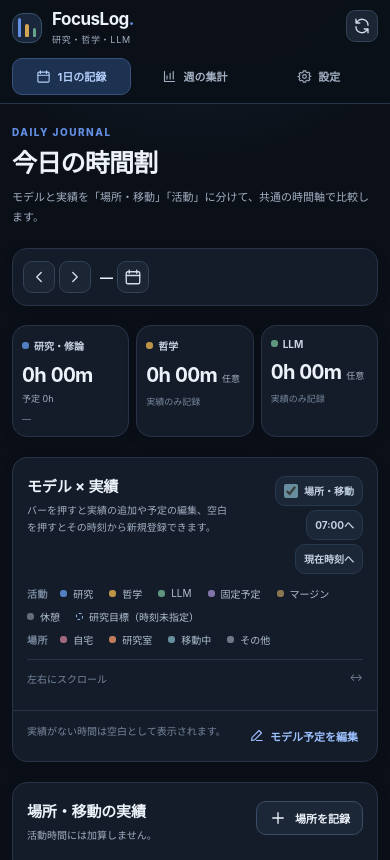
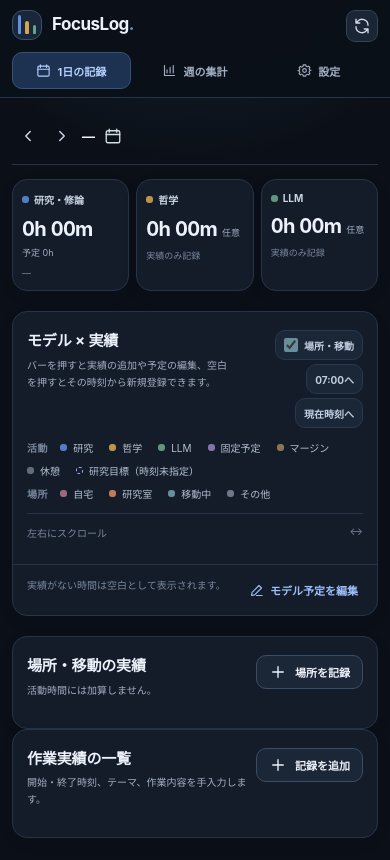
Before and after one commit to kyoropppp/2611_focuslog_prototype, a plain HTML site: page static/index.html in a window 390 px wide. Shown: the top 860 px of the page. Drawn offline with Linux system fonts and the light colour scheme; no server answers.

Commit message:
Simplify day header into a single row; drop DAILY JOURNAL and brand subtitle
- Remove the page heading block (DAILY JOURNAL / 今日の時間割 / description)
- Date navigation is now a flat one-line header: < > date 📅 ... plan state
- Remove 研究・哲学・LLM subtitle under the FocusLog logo

Co-Authored-By: Claude Opus 5.5 <noreply@anthropic.com>

```diff
--- a/static/index.html
+++ b/static/index.html
@@ -30,7 +30,7 @@
     <div class="topbar-inner">
       <div class="brand" aria-label="FocusLog">
         <div class="brand-mark"><span></span><span></span><span></span></div>
-        <div><div class="brand-name">FocusLog<span class="brand-dot">.</span></div><div class="brand-subtitle">研究・哲学・LLM</div></div>
+        <div><div class="brand-name">FocusLog<span class="brand-dot">.</span></div></div>
       </div>
       <nav class="primary-nav" aria-label="メインナビゲーション">
         <button type="button" class="nav-item active" data-view="day" aria-current="page"><svg class="icon"><use href="#i-calendar"/></svg><span>1日の記録</span></button>
@@ -43,17 +43,10 @@
   </header>
 
   <main class="main" id="app">
-    <section id="day-view" class="view active" aria-labelledby="day-heading">
-      <div class="page-head">
-        <div>
-          <div class="eyebrow">DAILY JOURNAL</div>
-          <h1 id="day-heading">今日の時間割</h1>
-          <p class="page-description">モデルと実績を「場所・移動」「活動」に分けて、共通の時間軸で比較します。</p>
-        </div>
-      </div>
-
-      <section class="day-nav card" aria-label="日付の選択">
+    <section id="day-view" class="view active" aria-label="1日の記録">
+      <section class="day-nav" aria-label="日付の選択">
         <div class="date-left">
+          <h1 class="sr-only">1日の記録</h1>
           <button id="prev-day" class="icon-button" title="前日" aria-label="前日"><svg class="icon"><use href="#i-chevron-left"/></svg></button>
           <button id="next-day" class="icon-button" title="翌日" aria-label="翌日"><svg class="icon"><use href="#i-chevron-right"/></svg></button>
           <div class="selected-date" id="date-label" aria-live="polite">—</div>
--- a/static/styles.css
+++ b/static/styles.css
@@ -25,7 +25,6 @@ a{color:#98bcfa;text-decoration:none}a:hover{text-decoration:underline}
 .brand-mark span:nth-child(2){height:13px;background:var(--amber)}
 .brand-mark span:nth-child(3){height:9px;background:var(--green)}
 .brand-name{font-size:19px;font-weight:750;letter-spacing:-.5px;line-height:1.15}.brand-dot{color:var(--blue)}
-.brand-subtitle{font-size:10px;color:var(--muted);letter-spacing:.08em;margin-top:3px}
 .primary-nav{display:flex;align-self:stretch;gap:5px;align-items:center}
 .nav-item{display:flex;align-items:center;gap:9px;min-height:44px;padding:0 17px;background:transparent;color:var(--muted);border:1px solid transparent;border-radius:10px;font-size:13px;font-weight:650;white-space:nowrap}
 .nav-item:hover{color:var(--text);background:#1c2736}.nav-item.active{background:#1d3150;color:#b5cffb;border-color:#36527d}
@@ -117,7 +116,7 @@ textarea{resize:vertical;min-height:70px;line-height:1.65}.settings-time-form in
   .selected-date{min-width:0;margin-left:8px;font-size:15px}.date-nav{gap:8px}.date-tag{display:none}
 }
 @media(max-width:620px){
-  .topbar-inner{padding:10px 12px 8px;display:block;min-height:0}.brand{gap:10px}.brand-mark{height:30px;width:30px;padding:5px}.brand-name{font-size:17px}.brand-subtitle{font-size:9px}
+  .topbar-inner{padding:10px 12px 8px;display:block;min-height:0}.brand{gap:10px}.brand-mark{height:30px;width:30px;padding:5px}.brand-name{font-size:17px}
   .primary-nav{margin-top:12px;display:grid;grid-template-columns:repeat(3,1fr);gap:5px}.nav-item{min-height:37px;padding:5px 6px;justify-content:center;font-size:11px;gap:6px}.nav-item .icon{width:15px;height:15px}
   .main{padding:22px 12px 44px}h1{font-size:25px}.page-description{font-size:11px}.page-head{align-items:start}
   .day-nav{padding:12px 10px;flex-wrap:wrap;gap:10px}.date-left{gap:4px;flex:1}.date-left .icon-button{height:32px;width:32px}.selected-date{font-size:13px;min-width:0;white-space:normal;line-height:1.4;margin-left:5px}.date-right .date-tag{display:none}.date-right .btn{padding:6px 8px}
@@ -183,7 +182,7 @@ textarea{resize:vertical;min-height:70px;line-height:1.65}.settings-time-form in
 .edit-actions{display:flex;align-items:center;gap:8px;flex-wrap:wrap;justify-content:flex-end;margin-left:auto}
 .edit-actions .btn .icon{width:14px;height:14px}
 #day-view>*{transition:opacity .2s}
-#day-view.editing .day-nav,#day-view.editing .metrics,#day-view.editing #place-card,#day-view.editing .activity-card,#day-view.editing .page-head{opacity:.35;pointer-events:none}
+#day-view.editing .day-nav,#day-view.editing .metrics,#day-view.editing #place-card,#day-view.editing .activity-card{opacity:.35;pointer-events:none}
 #day-view.editing .timeline-card{border-color:#4f78c4;box-shadow:0 0 0 1px #4f78c455,0 10px 40px #0a142a}
 #day-view.editing .log-part{opacity:.28;pointer-events:none}
 #day-view.editing .timeline-group.group-model{background:#5281de1c;border-top-color:#5d8be3}
@@ -209,3 +208,16 @@ textarea{resize:vertical;min-height:70px;line-height:1.65}.settings-time-form in
 .topbar-right+.reload-button{margin-left:-34px}
 @media(max-width:840px){.reload-button{margin-left:6px}}
 @media(max-width:620px){.topbar-inner{position:relative}.reload-button{position:absolute;top:10px;right:12px;width:32px;height:32px}}
+
+/* 1日の記録：上部を1行のヘッダーに（ロゴ ＋ < > 日付 ＋ 状態） */
+.day-nav{padding:0 2px 18px;margin-bottom:20px;border-bottom:1px solid var(--stroke)}
+.day-nav .selected-date{font-size:22px;font-weight:650;letter-spacing:-.01em;margin-left:14px;min-width:0}
+.day-nav .icon-button{border-radius:50%;background:transparent;border-color:transparent;width:38px;height:38px}
+.day-nav .icon-button:hover{background:#1f2c3d}
+@media(max-width:840px){.day-nav .selected-date{font-size:18px}}
+@media(max-width:620px){
+  .day-nav{padding:0 0 12px;margin-bottom:14px}
+  .day-nav .selected-date{font-size:13px;margin-left:2px;white-space:nowrap}
+  .day-nav .date-left{gap:2px}
+  .day-nav .icon-button{width:32px;height:32px}
+}
```
